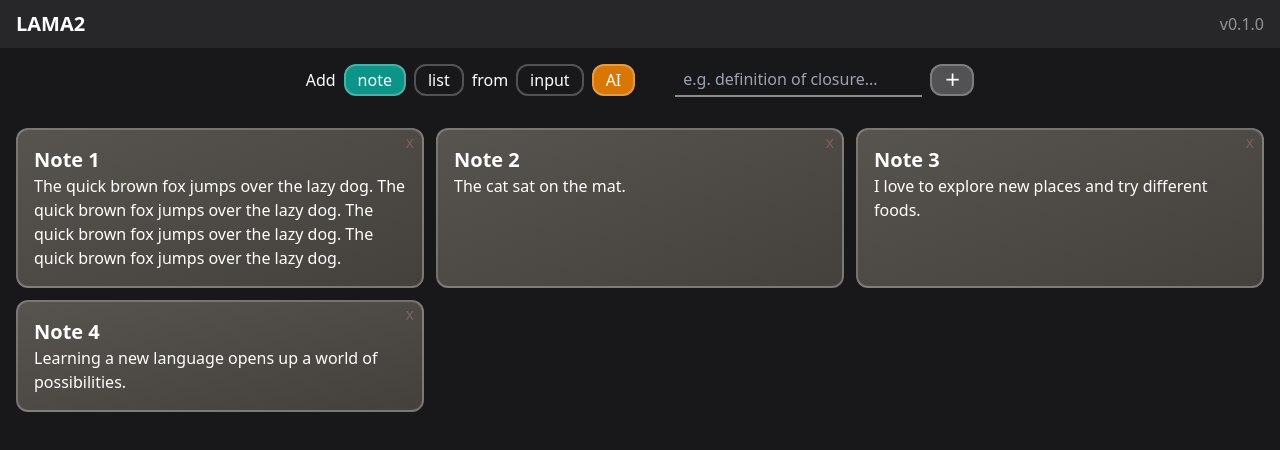
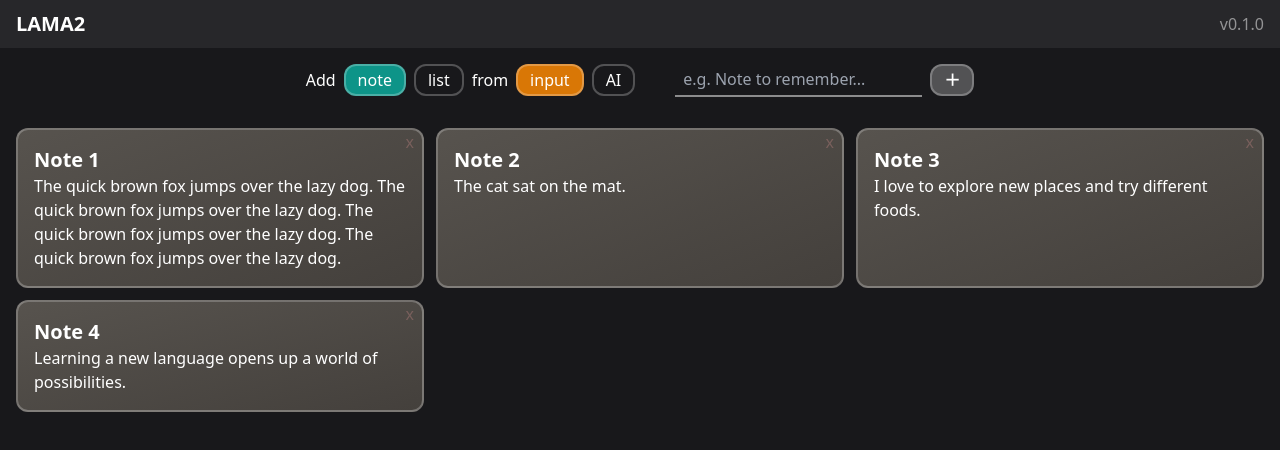
Before and after one commit to alepemu/lama2, a React (Vite) app: page / in a window 1280 px wide. Shown: the top 450 px of the page. Built offline with nearby package versions, Linux system fonts and the light colour scheme.

Commit message:
Update package version and change note creation method

```diff
--- a/src/components/form/CreateNewNote.tsx
+++ b/src/components/form/CreateNewNote.tsx
@@ -13,7 +13,7 @@ import { noteInputText } from "../../utils/placeholders";
 
 export function CreateNewNote() {
   const [type, setType] = useState<NoteTypes>("note");
-  const [method, setMethod] = useState<NoteMethods>("ai");
+  const [method, setMethod] = useState<NoteMethods>("manual");
   const dispatch = useAppDispatch();
 
   const handleSubmit = (event: FormEvent) => {
@@ -31,9 +31,9 @@ export function CreateNewNote() {
         headers: {
           "Content-Type": "application/json",
         },
-        body: JSON.stringify({ query: input }),
+        body: JSON.stringify({ query: input, type }),
       };
-      fetch("https://lama2-server-dev-zkht.2.ie-1.fl0.io/ai-test", options)
+      fetch(import.meta.env.VITE_APP_API_URL + "/ai-test", options)
         .then((response) => response.json())
         .then((data) => {
           console.log(data);
@@ -56,6 +56,8 @@ export function CreateNewNote() {
           form.reset();
         });
     } else if (method === "manual") {
+      console.log(import.meta.env.VITE_APP_API_URL);
+
       dispatch(
         addNote({
           id: "temp",
```
Also changed, not shown: 1 other file (tests, documents, lock files or other folders).
